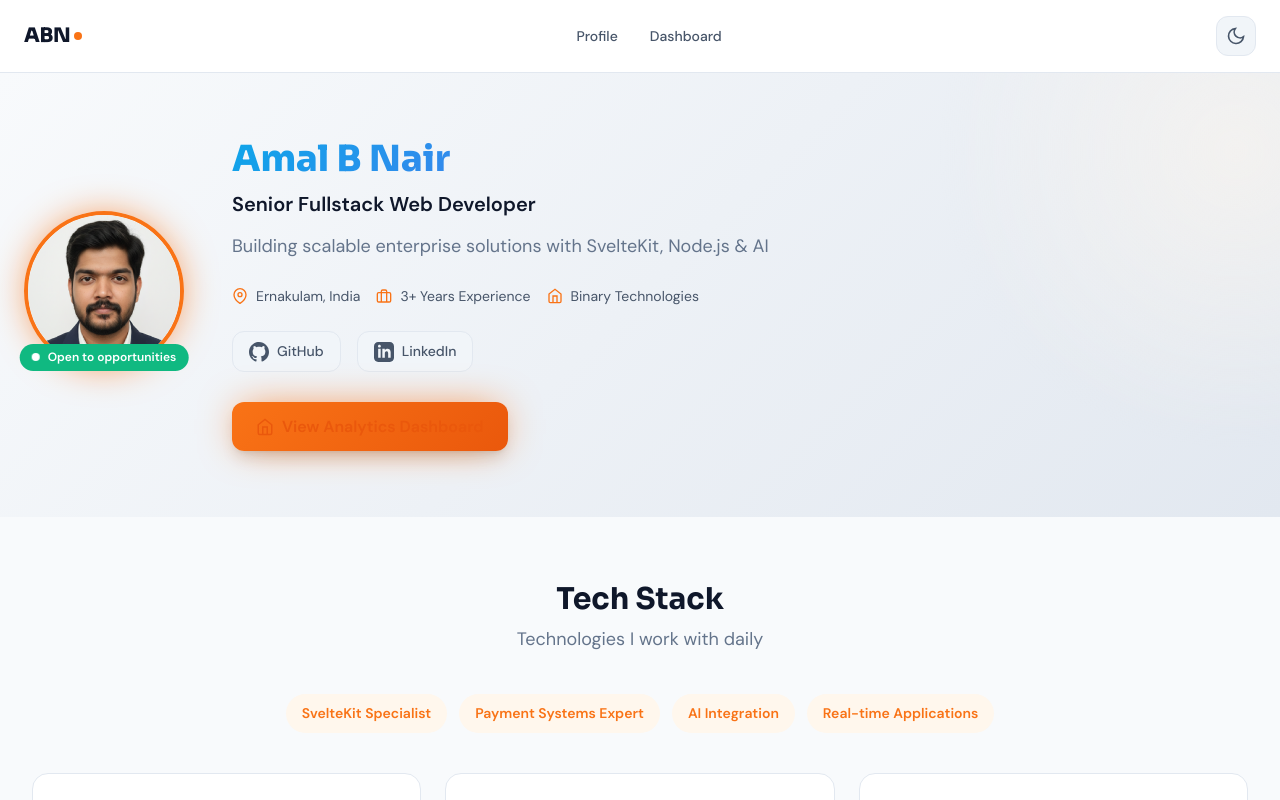
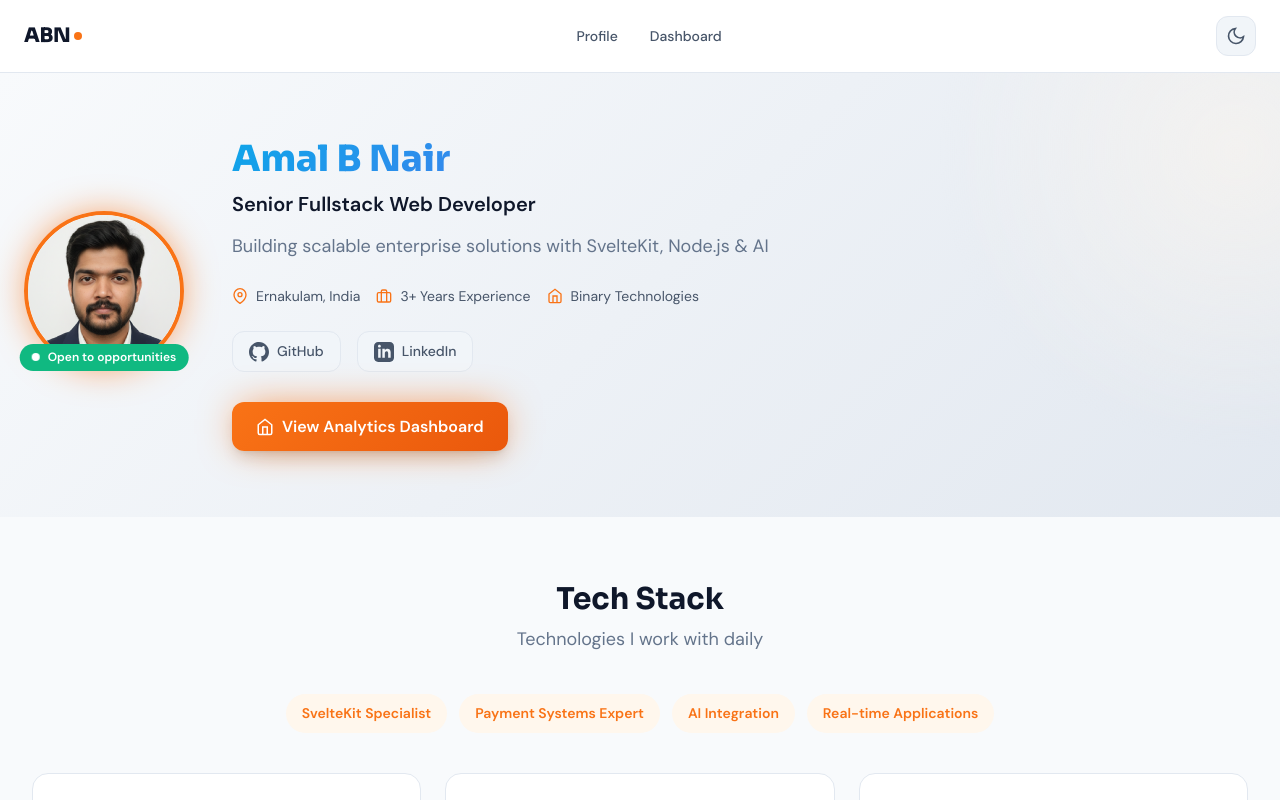
Before and after one commit to ABN004/My-Svelte-Assignment-Project, a SvelteKit app: page /profile in a window 1280 px wide. In both pictures the pointer is over the link "View Analytics Dashboard". Shown: the top 800 px of the page. Built offline with nearby package versions, Linux system fonts and the light colour scheme.

Commit message:
Minor Css changes related to button ui

```diff
--- a/src/styles/global.css
+++ b/src/styles/global.css
@@ -332,6 +332,11 @@ code {
 .btn-primary:hover {
   transform: translateY(-2px);
   box-shadow: var(--shadow-lg), var(--shadow-glow);
+  color: #ffffff;
+}
+
+.btn-primary:hover svg {
+  stroke: #ffffff;
 }
 
 .btn-secondary {
```
